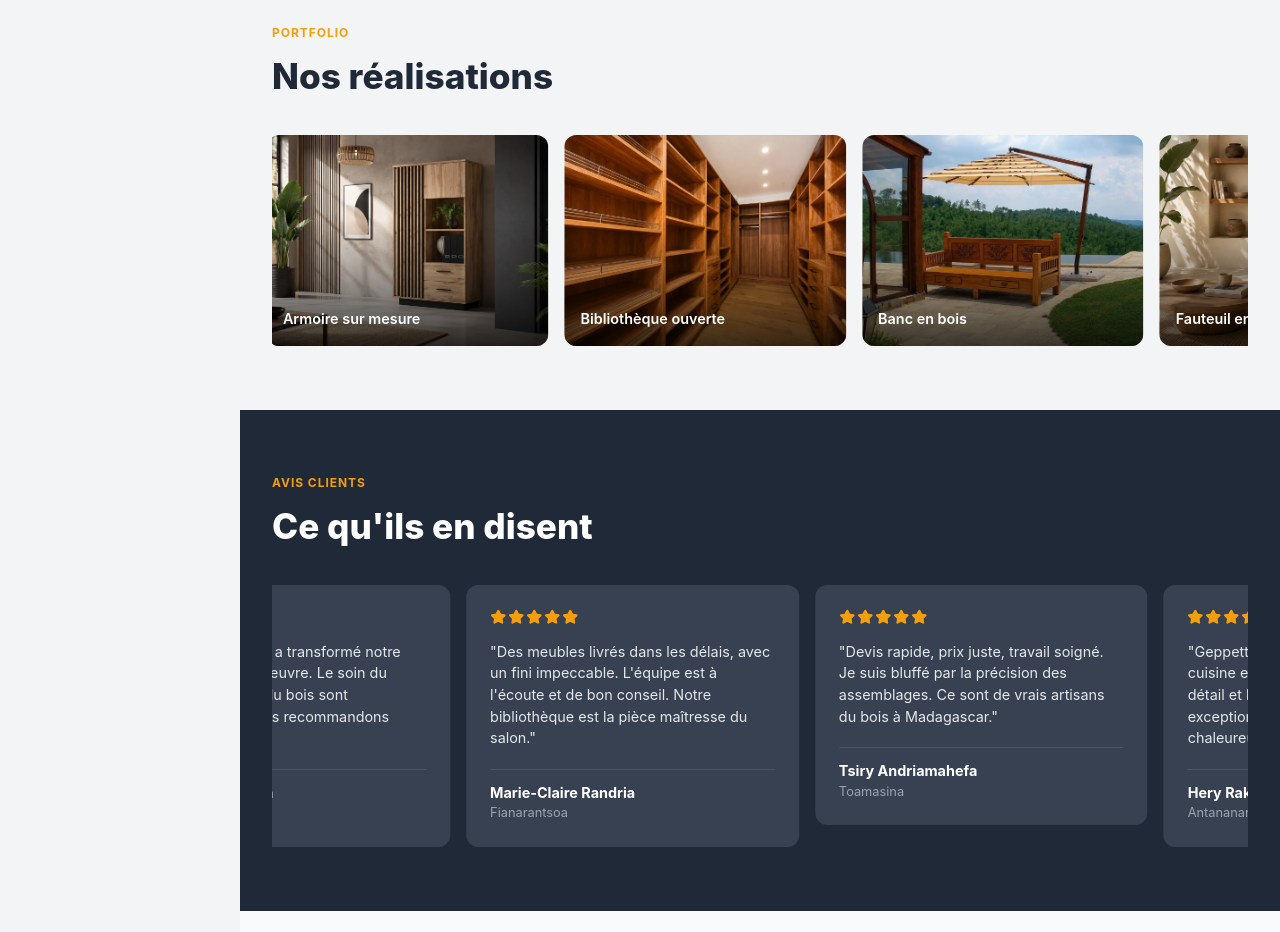
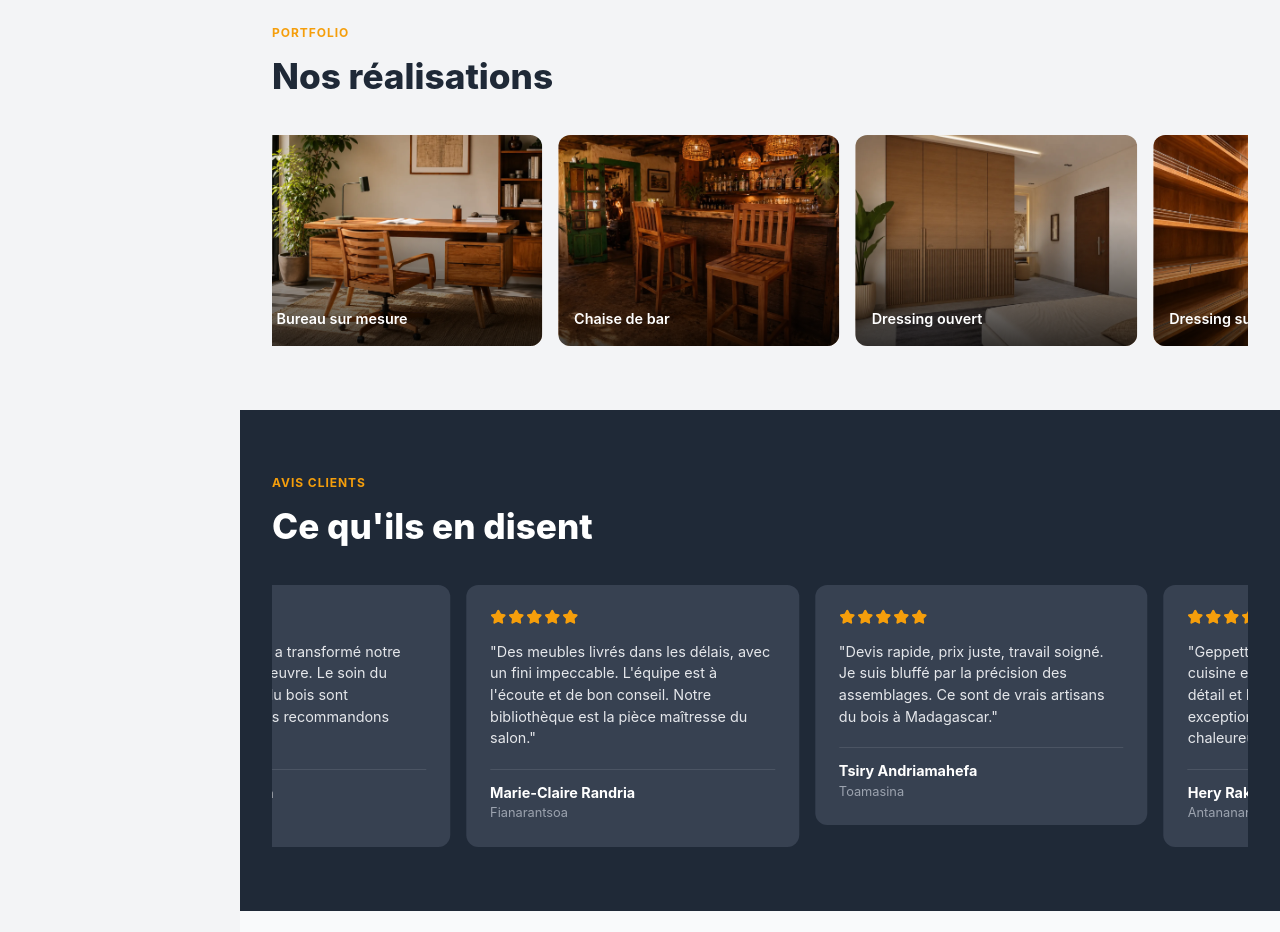
Before and after one commit to Crypoune/holberton_portfolio_project, a React (Vite) app in the folder menuisierpro/frontend/: page / in a window 1280 px wide. Shown: the part 840-1772 px from the top of the page. Built offline with nearby package versions, Linux system fonts and the light colour scheme.

Commit message:
feat: rename request_quotes file, update frontend static data and assets

```diff
--- a/menuisierpro/frontend/src/hooks/useProjects.js
+++ b/menuisierpro/frontend/src/hooks/useProjects.js
@@ -1,27 +1,31 @@
 import { useState, useEffect } from "react";
+import heroBackground from "../assets/hero-background.webp";
 import armoire from "../assets/portfolio/armoire.webp";
 import banc from "../assets/portfolio/banc.webp";
 import bureau from "../assets/portfolio/bureau.webp";
 import chaiseBar from "../assets/portfolio/chaise_bar.webp";
 import dressing1 from "../assets/portfolio/dressing1.webp";
 import dressing2 from "../assets/portfolio/dressing2.webp";
+import etagere from "../assets/portfolio/etagere.webp";
 import fauteuil from "../assets/portfolio/fauteuil.webp";
 import rangement from "../assets/portfolio/rangement.webp";
 import tableBasse from "../assets/portfolio/table_basse.webp";
 import table from "../assets/portfolio/table.webp";
+import bibliotheque from "../assets/portfolio/bibliotheque.webp";
 
 const MOCK_PROJECTS = [
-  { id: 1, titre: "Table en bois massif", type_travaux: "Table", materiau_utilise: "Bois massif", localisation: "Antananarivo", slug: "table-bois-massif", image_principale: table },
-  { id: 2, titre: "Table basse artisanale", type_travaux: "Table", materiau_utilise: "Bois massif", localisation: "Antananarivo", slug: "table-basse", image_principale: tableBasse },
-  { id: 3, titre: "Chaise de bar", type_travaux: "Table", materiau_utilise: "Bois massif", localisation: "Antsirabe", slug: "chaise-bar", image_principale: chaiseBar },
-  { id: 4, titre: "Armoire sur mesure", type_travaux: "Armoire", materiau_utilise: "Bois massif", localisation: "Antananarivo", slug: "armoire-sur-mesure", image_principale: armoire },
-  { id: 5, titre: "Meuble de rangement", type_travaux: "Armoire", materiau_utilise: "Bois massif", localisation: "Antsirabe", slug: "rangement", image_principale: rangement },
-  { id: 6, titre: "Bibliothèque ouverte", type_travaux: "Bibliothèque", materiau_utilise: "Bois massif", localisation: "Antananarivo", slug: "bibliotheque-ouverte", image_principale: dressing2 },
-  { id: 10, titre: "Dressing personnalisé", type_travaux: "Dressing", materiau_utilise: "Bois massif", localisation: "Antananarivo", slug: "dressing-personnalise", image_principale: dressing1 },
-  { id: 11, titre: "Dressing ouvert", type_travaux: "Dressing", materiau_utilise: "Bois massif", localisation: "Antsirabe", slug: "dressing-ouvert", image_principale: dressing2 },
-  { id: 12, titre: "Banc en bois", type_travaux: "Autre", materiau_utilise: "Bois massif", localisation: "Antananarivo", slug: "banc-bois", image_principale: banc },
-  { id: 13, titre: "Fauteuil artisanal", type_travaux: "Autre", materiau_utilise: "Bois massif", localisation: "Antananarivo", slug: "fauteuil-artisanal", image_principale: fauteuil },
-  { id: 14, titre: "Bureau sur mesure", type_travaux: "Autre", materiau_utilise: "Bois massif", localisation: "Antsirabe", slug: "bureau-sur-mesure", image_principale: bureau },
+  { id: 1, titre: "Armoire sur mesure", type_travaux: "Armoire", materiau_utilise: "Bois massif", localisation: "Antananarivo", slug: "armoire-sur-mesure", image_principale: armoire },
+  { id: 2, titre: "Banc en bois", type_travaux: "Autre", materiau_utilise: "Bois massif", localisation: "Antananarivo", slug: "banc-bois", image_principale: banc },
+  { id: 3, titre: "Bureau sur mesure", type_travaux: "Autre", materiau_utilise: "Bois massif", localisation: "Antsirabe", slug: "bureau-sur-mesure", image_principale: bureau },
+  { id: 4, titre: "Chaise de bar", type_travaux: "Table", materiau_utilise: "Bois massif", localisation: "Antsirabe", slug: "chaise-bar", image_principale: chaiseBar },
+  { id: 5, titre: "Dressing personnalisé", type_travaux: "Dressing", materiau_utilise: "Bois massif", localisation: "Antananarivo", slug: "dressing-personnalise", image_principale: dressing1 },
+  { id: 6, titre: "Etagère murale", type_travaux: "Autre", materiau_utilise: "Bois massif", localisation: "Antananarivo", slug: "etagere-murale", image_principale: etagere },
+  { id: 7, titre: "Fauteuil artisanal", type_travaux: "Autre", materiau_utilise: "Bois massif", localisation: "Antananarivo", slug: "fauteuil-artisanal", image_principale: fauteuil },
+  { id: 8, titre: "Meuble de rangement", type_travaux: "Armoire", materiau_utilise: "Bois massif", localisation: "Antsirabe", slug: "rangement", image_principale: rangement },
+  { id: 9, titre: "Dressing ouvert", type_travaux: "Dressing", materiau_utilise: "Bois massif", localisation: "Antananarivo", slug: "dressing-ouvert", image_principale: dressing2 },
+  { id: 10, titre: "Table basse artisanale", type_travaux: "Table", materiau_utilise: "Bois massif", localisation: "Antananarivo", slug: "table-basse", image_principale: tableBasse },
+  { id: 11, titre: "Table en bois massif", type_travaux: "Table", materiau_utilise: "Bois massif", localisation: "Antananarivo", slug: "table-bois-massif", image_principale: table },
+  { id: 12, titre: "Bibliothèque ouverte", type_travaux: "Bibliothèque", materiau_utilise: "Bois massif", localisation: "Antananarivo", slug: "bibliotheque-ouverte", image_principale: bibliotheque },
 ];
 
 function useProjects() {
--- a/menuisierpro/frontend/src/pages/Home.jsx
+++ b/menuisierpro/frontend/src/pages/Home.jsx
@@ -1,21 +1,34 @@
 import WhatsAppButton from "../components/ui/WhatsAppButton";
 import Marquee from "../components/ui/Marquee";
-import heroBackground from "../assets/hero-background.webp";
-import banc from "../assets/portfolio/banc.webp";
-import armoire from "../assets/portfolio/armoire.webp";
-import dressing2 from "../assets/portfolio/dressing2.webp";
-import table from "../assets/portfolio/table.webp";
-import fauteuil from "../assets/portfolio/fauteuil.webp";
-import bureau from "../assets/portfolio/bureau.webp";
 import { Star, CheckCircle, MapPin, Clock, Phone } from "lucide-react";
 
+import heroBackground from "../assets/hero-background.webp";
+import armoire from "../assets/portfolio/armoire.webp";
+import banc from "../assets/portfolio/banc.webp";
+import bureau from "../assets/portfolio/bureau.webp";
+import chaiseBar from "../assets/portfolio/chaise_bar.webp";
+import dressing1 from "../assets/portfolio/dressing1.webp";
+import dressing2 from "../assets/portfolio/dressing2.webp";
+import etagere from "../assets/portfolio/etagere.webp";
+import fauteuil from "../assets/portfolio/fauteuil.webp";
+import rangement from "../assets/portfolio/rangement.webp";
+import tableBasse from "../assets/portfolio/table_basse.webp";
+import table from "../assets/portfolio/table.webp";
+import bibliotheque from "../assets/portfolio/bibliotheque.webp";
+
 const REALISATIONS = [
-  { id: 1, label: "Chaises et table artisanale", img: table },
-  { id: 2, label: "Armoire sur mesure", img: armoire },
-  { id: 3, label: "Bibliothèque ouverte", img: dressing2 },
-  { id: 4, label: "Banc en bois", img: banc },
-  { id: 5, label: "Fauteuil en bois", img: fauteuil },
-  { id: 6, label: "Bureau sur mesure", img: bureau },
+  { id: 1, label: "Armoire sur mesure", img: armoire },
+  { id: 2, label: "Banc en bois", img: banc },
+  { id: 3, label: "Bureau sur mesure", img: bureau },
+  { id: 4, label: "Chaise de bar", img: chaiseBar },
+  { id: 5, label: "Dressing ouvert", img: dressing1 },
+  { id: 6, label: "Dressing sur mesure", img: dressing2 },
+  { id: 7, label: "Etagère murale", img: etagere },
+  { id: 8, label: "Fauteuil en bois", img: fauteuil },
+  { id: 9, label: "Meuble de rangement", img: rangement },
+  { id: 10, label: "Table basse artisanale", img: tableBasse },
+  { id: 11, label: "Chaises et table en bois massif", img: table },
+  { id: 12, label: "Bibliothèque ouverte", img: bibliotheque },
 ];
 
 const TEMOIGNAGES = [
--- a/menuisierpro/frontend/src/styles/main.scss
+++ b/menuisierpro/frontend/src/styles/main.scss
@@ -5,7 +5,7 @@
 
 @use "components/home";
 @use "components/portfolio";
-@use "components/request-quotes";
+@use "components/request-quote";
 
 @use "components/badge";
 @use "components/page-static";
```
Also changed, not shown: menuisierpro/frontend/src/assets/portfolio/bibliotheque.webp (added), menuisierpro/frontend/src/styles/components/_request-quote.scss (renamed from menuisierpro/frontend/src/styles/components/_request-quotes.scss).
